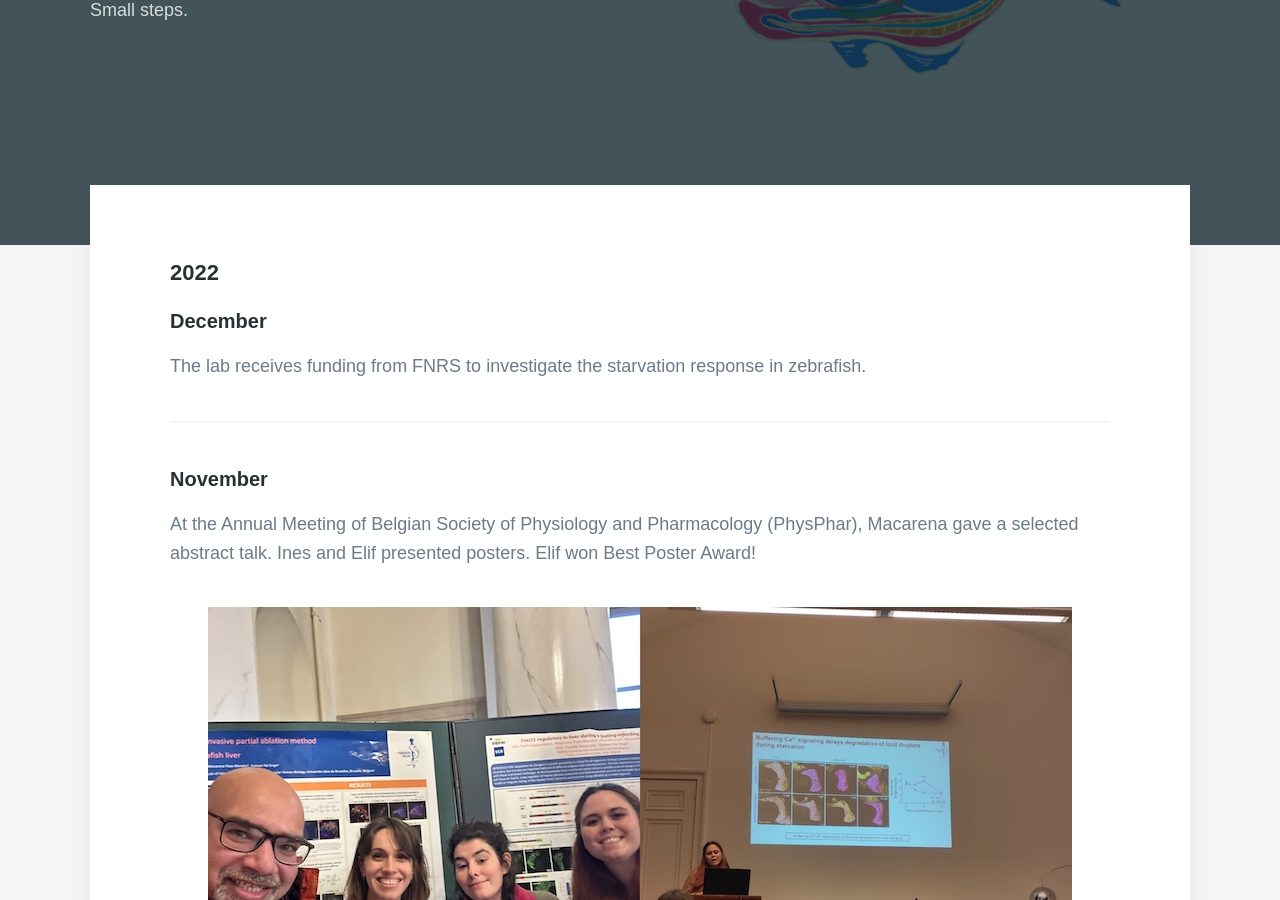
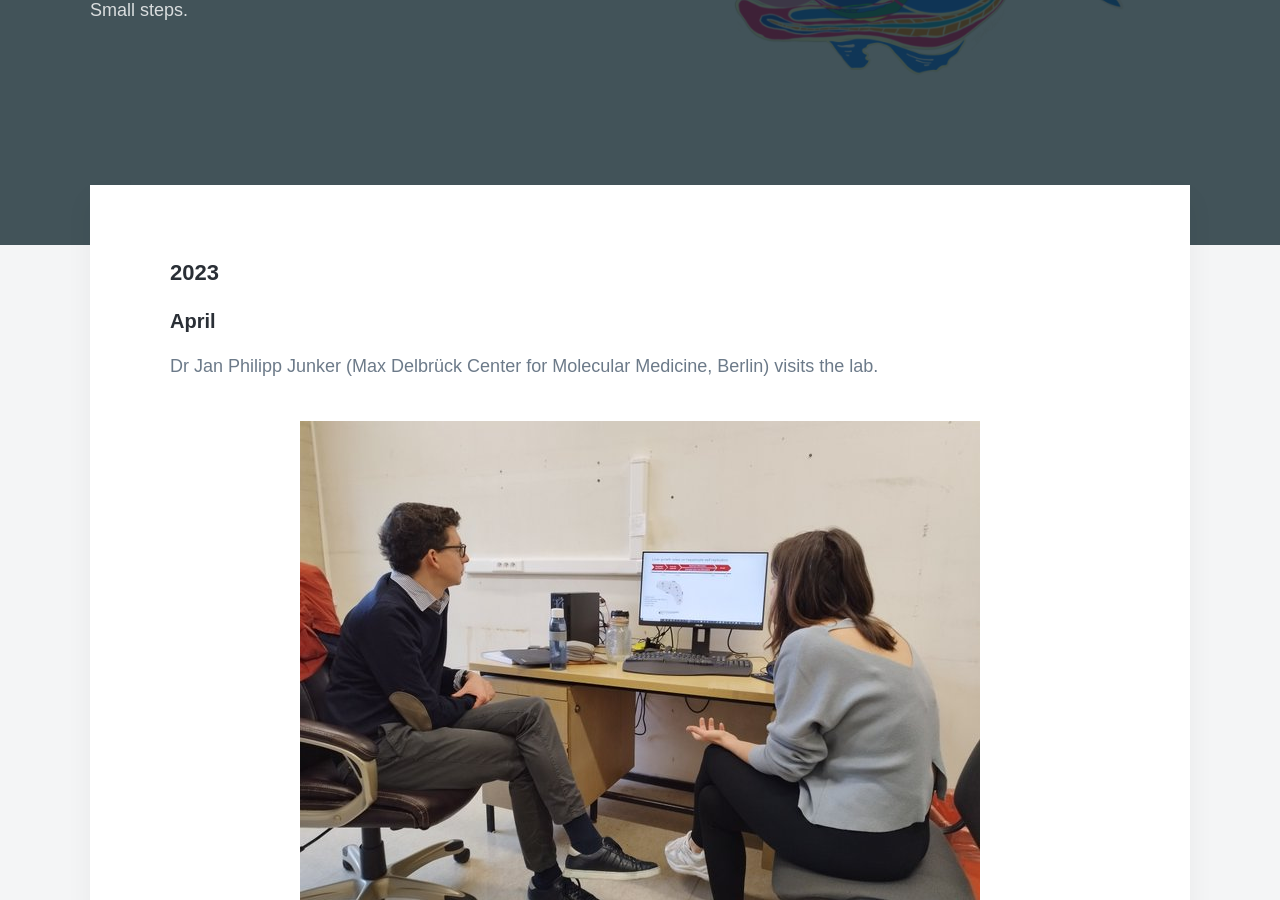
Before and after one commit to sumeetpalsingh/sumeetpalsingh.github.io, a Jekyll site: the page built from _pages/news.md, in a window 1280 px wide and 900 px high, scrolled down 341 px. Built offline with Jekyll 4.4.1, drawn with Linux system fonts in a browser that asks for light colours; nearby versions of some CDN libraries; some web fonts are replaced; some of the changed text lies outside the part shown.

Commit message:
Update news.md

```diff
--- a/_pages/news.md
+++ b/_pages/news.md
@@ -4,6 +4,17 @@ subtitle: Small steps.
 description: Happenings in the lab.
 featured_image: /images/covers/FishStages.jpg
 ---
+
+#### 2023
+
+##### April
+
+Dr Jan Philipp Junker (Max Delbrück Center for Molecular Medicine, Berlin) visits the lab.
+
+![JanVisit](/images/news/2023/April_Jan.jpeg "Jan Philipp Junker")
+
+---
+
 
 #### 2022
 
@@ -27,7 +38,7 @@ Macarena gives a talk at IB2 Retreat. Elif and Ines present posters.
 
 ---
 
-Kirsten Sadler Edepli (NYU Abu Dhabi) visits the lab.
+Dr Kirsten Sadler Edepli (NYU Abu Dhabi) visits the lab.
 
 ![KSE](/images/news/2022/KirstenVisit.jpeg "KSE")
 
```
